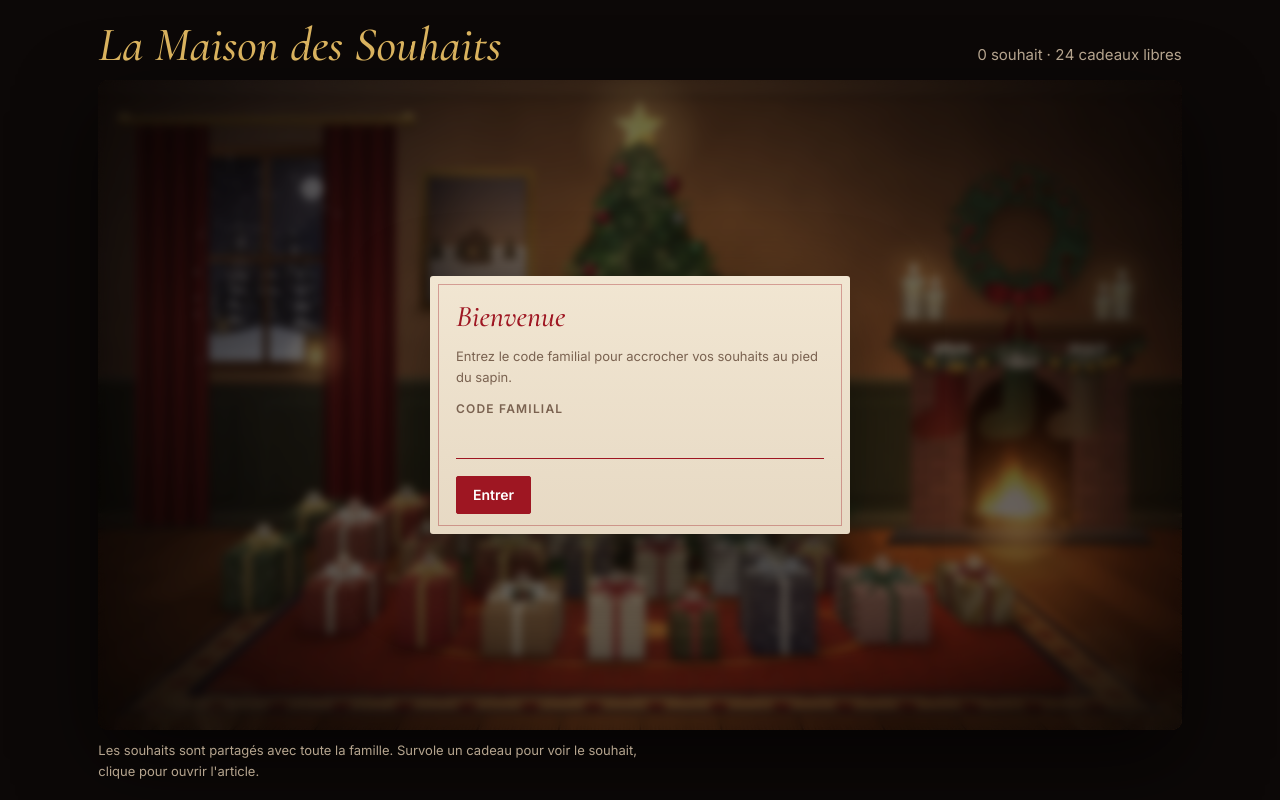
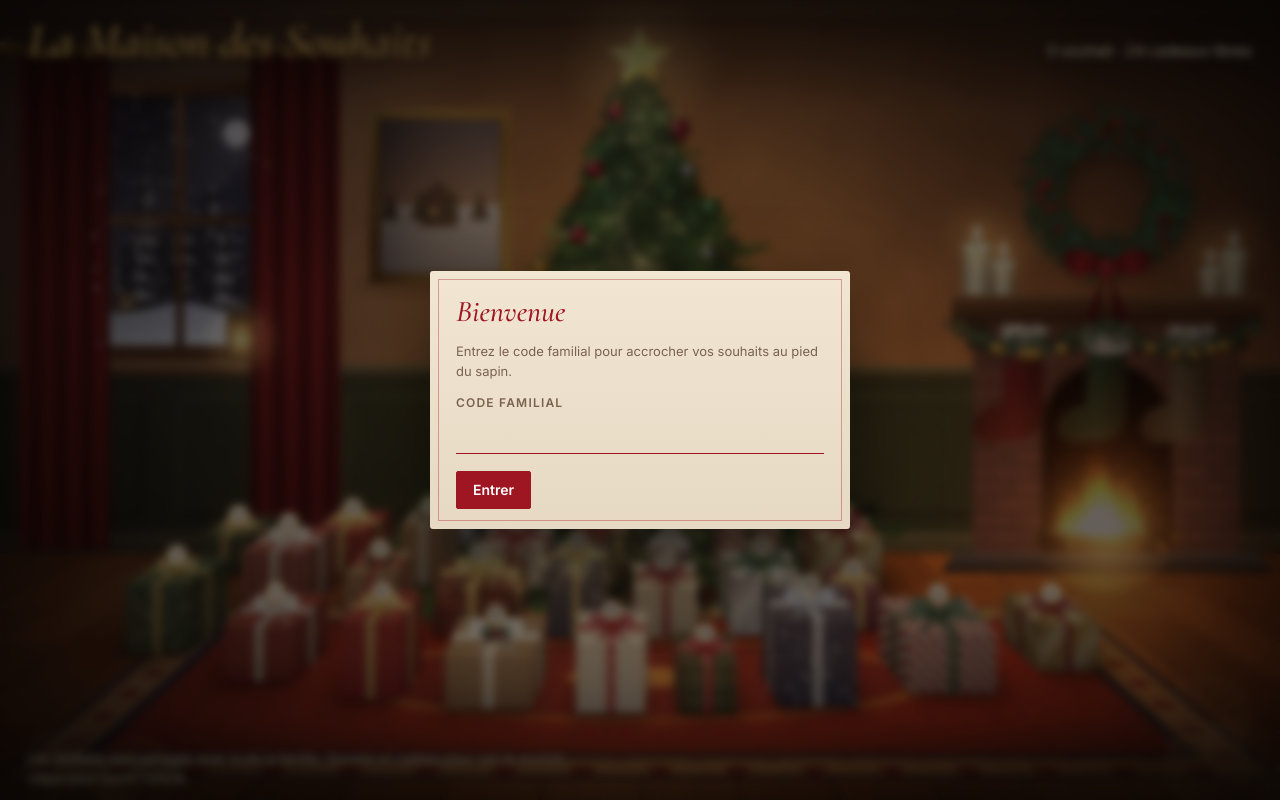
Before and after one commit to HyppoRunn/maison-des-souhaits, a plain HTML site: page index.html in a window 1280 px wide. Drawn offline with nearby package versions, Linux system fonts and the light colour scheme.

Commit message:
Scène en plein écran sur ordinateur, sans bandes noires
Co-Authored-By: Claude Opus 5.5 <noreply@anthropic.com>
Claude-Session: https://claude.ai/code/session_01N9Wosi43XXYAvmtgWJqHM2

```diff
--- a/index.html
+++ b/index.html
@@ -11,7 +11,7 @@
 <link rel="preconnect" href="https://fonts.gstatic.com" crossorigin>
 <link rel="stylesheet" href="https://fonts.googleapis.com/css2?family=Cormorant+Garamond:ital,wght@0,500;0,600;1,500&family=Caveat:wght@500;700&family=Inter:wght@400;500;600&display=swap">
 <link rel="preload" as="image" href="assets/salon.jpg">
-<link rel="stylesheet" href="style.css?v=3">
+<link rel="stylesheet" href="style.css?v=5">
 </head>
 <body>
 <div class="wrap">
@@ -22,6 +22,7 @@
 
   <div class="stage-scroll" id="scroller">
     <div class="stage" id="stage">
+      <div class="layer">
       <img class="scene" src="assets/salon.jpg" alt="Salon de Noël la nuit : grand sapin illuminé, cheminée allumée, fenêtre enneigée, et des cadeaux disposés en arc au pied du sapin." width="2000" height="1200">
       <div class="fx" aria-hidden="true">
         <div class="fire"></div>
@@ -29,6 +30,7 @@
         <div id="twinkles"></div>
       </div>
       <div class="hits" id="hits"></div>
+      </div>
 
       <!-- Code familial -->
       <div class="overlay" id="gate" hidden>
@@ -84,8 +86,8 @@
     <button type="button" class="linkish" id="logout" hidden>Changer de code</button>
   </footer>
 </div>
-<script src="config.js?v=3"></script>
-<script src="assets/scene.js?v=3"></script>
-<script src="app.js?v=3"></script>
+<script src="config.js?v=5"></script>
+<script src="assets/scene.js?v=5"></script>
+<script src="app.js?v=5"></script>
 </body>
 </html>
--- a/style.css
+++ b/style.css
@@ -107,3 +107,29 @@ h1{font-family:var(--f-display);font-weight:500;font-style:italic;font-size:clam
 body{padding-bottom:max(16px, env(safe-area-inset-bottom, 0px))}
 .top{margin-bottom:10px}
 .foot{margin-top:10px}
+
+/* Full-screen scene on computers: no black bands, no scrolling.
+   The image covers the window (slight crop, biased to keep the star and the gifts). */
+.layer{position:absolute;inset:0}
+@media (min-width:821px) and (min-aspect-ratio:4/3){
+  body{padding:0}
+  .wrap{max-width:none;height:100vh;height:100svh;position:relative;overflow:hidden}
+  .stage-scroll{height:100%;border-radius:0;box-shadow:none;overflow:hidden}
+  .stage{min-width:0;aspect-ratio:auto;height:100%;container-type:size}
+  /* Very wide screens: fill the sides with a blurred, darkened copy of the room */
+  .stage::before{content:"";position:absolute;inset:-60px;background:url("assets/salon.jpg") center/cover;filter:blur(40px) brightness(.45)}
+  /* Cover the window, but never crop more than 10% of the height (keeps the star and the gifts) */
+  .layer{--H:min(max(100cqh, calc(100cqw * 3 / 5)), calc(100cqh * 1.1));inset:auto;
+    height:var(--H);width:calc(var(--H) * 5 / 3);
+    left:calc((100cqw - var(--H) * 5 / 3) / 2);
+    top:calc((100cqh - var(--H)) * .35)}
+  .top{position:absolute;z-index:5;top:0;left:0;right:0;margin:0;pointer-events:none;
+    padding:max(16px, env(safe-area-inset-top, 0px)) max(28px, env(safe-area-inset-right, 0px)) 44px max(28px, env(safe-area-inset-left, 0px));
+    background:linear-gradient(rgba(8,5,3,.62),rgba(8,5,3,0))}
+  .top h1,.top .count{text-shadow:0 2px 12px rgba(0,0,0,.7)}
+  .top .count{color:var(--ink)}
+  .foot{position:absolute;z-index:5;left:0;right:0;bottom:0;margin:0;pointer-events:none;
+    padding:28px max(28px, env(safe-area-inset-right, 0px)) max(12px, env(safe-area-inset-bottom, 0px)) max(28px, env(safe-area-inset-left, 0px));
+    background:linear-gradient(rgba(8,5,3,0),rgba(8,5,3,.55));color:rgba(243,231,210,.75);text-shadow:0 1px 6px rgba(0,0,0,.8)}
+  .foot .linkish{pointer-events:auto;color:rgba(243,231,210,.85)}
+}
```
